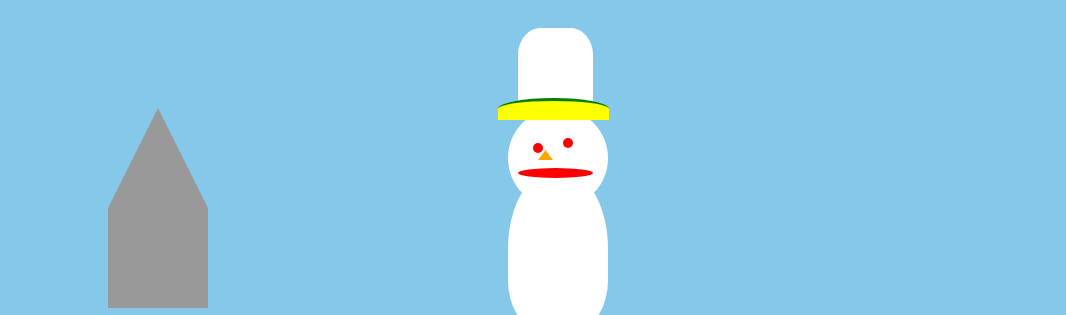
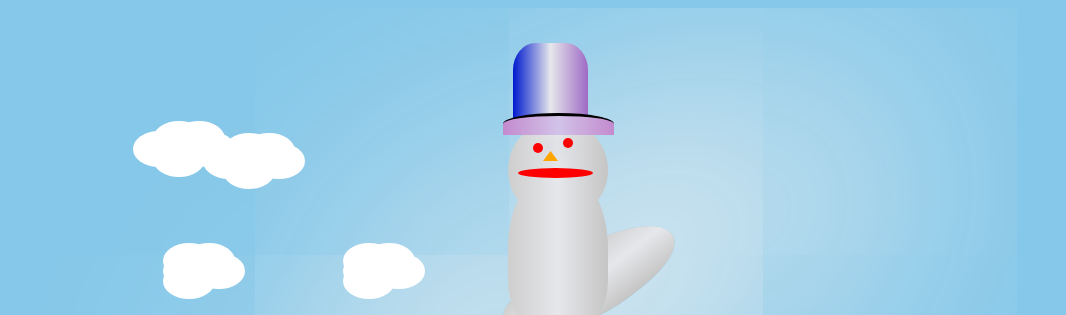
Before and after one commit to steveng2/codechallenge, a plain HTML site: page index.html in a window 1280 px wide. Shown: the top 315 px of the page, without its empty margins (0-1066 px from the left). Drawn offline with Linux system fonts and the light colour scheme.

Commit message:
add showman hat with colour, add clouds and h1

```diff
--- a/index.html
+++ b/index.html
@@ -4,25 +4,61 @@
   <meta charset="UTF-8">
   <meta name="viewport" content="width=device-width, initial-scale=1.0">
   <meta http-equiv="X-UA-Compatible" content="ie=edge">
+  <link href="https://fonts.googleapis.com/css?family=Indie+Flower" rel="stylesheet">
   <link rel="stylesheet" href="style.css">
-    <title>CSS Images </title>
+  <title>Code Nijar </title>
 </head>
 <body>
+  <h1>Merry Christmas</h1>
 <div class="wrapper">
-
-    <div class="house"></div>
-    <div class="roof"></div>
 
  <div class="snowman_wrapper">
   <div class="snowman_head"></div>
-     <div class="snowman_body"></div>
   <div class="eye_left"></div>
   <div class="eye_right"></div>
   <div class="mouth"></div>
+  <div class="nose"></div>
+  <div class="snowman_body"></div>
+  <div class="snowman_shadow"></div>
+ </div>
+  <div class="hat_wrapper">
     <div class="hat"></div>
     <div class="hat_band"></div>
-     <div class="nose"></div>
   </div>
+   <div class="cloud_wrapper">
+     <div class="cloud_leave1"></div>
+     <div class="cloud_leave2"></div>
+     <div class="cloud_leave3"></div>
+     <div class="cloud_leave4"></div>
+     <div class="cloud_leave5"></div>
+     <div class="cloud_leave6"></div>
+  </div>
+  <div class="cloud_wrapper2">
+     <div class="cloud"></div>
+     <div class="cloud_leave2"></div>
+     <div class="cloud_leave3"></div>
+     <div class="cloud_leave4"></div>
+     <div class="cloud_leave5"></div>
+     <div class="cloud_leave6"></div>
+  </div>
+   <div class="cloud_wrapper3">
+     <div class="cloud_leave1"></div>
+     <div class="cloud_leave2"></div>
+     <div class="cloud_leave3"></div>
+     <div class="cloud_leave4"></div>
+     <div class="cloud_leave5"></div>
+     <div class="cloud_leave6"></div>
+  </div>
+  <div class="cloud_wrapper4">
+     <div class="cloud"></div>
+     <div class="cloud_leave2"></div>
+     <div class="cloud_leave3"></div>
+     <div class="cloud_leave4"></div>
+     <div class="cloud_leave5"></div>
+     <div class="cloud_leave6"></div>
+  </div>
+
+   <!--snow ground -->
    <div class="snow_ground"></div>
    <div class="snow_ground2"></div>
    <div class="snow_ground3"></div>
@@ -33,4 +69,5 @@
    <div class="snow_ground8"></div>
    <div class="snow_ground9"></div>
 </div>
+</body>
 </html>
--- a/style.css
+++ b/style.css
@@ -10,6 +10,14 @@
 }
 body {
   background-color: #86C8E9;
+
+}
+h1 {
+  font-family: 'Indie Flower', cursive;
+  position: absolute;
+  top: 300px;
+  left: 145px;
+
 }
 .wrapper {
     position: relative;
@@ -18,41 +26,29 @@
     overflow: hidden;
 }
 
-  .roof {
-    position: absolute;
-    top: 100px;
-    left: 100px;
-    height: 100px;
-    width: 100px;
-    background-color: var(--main-color-roof);
 
-  -webkit-clip-path: polygon(50% 0%, 0% 100%, 100% 100%);
-  clip-path: polygon(50% 0%, 0% 100%, 100% 100%);
-  }
-  .house {
-    position: absolute;
-    top: 200px;
-    left: 100px;
-    height: 100px;
-    width: 100px;
-    background-color: var(--main-color-roof);
-  }
 .snowman_wrapper {
   position: absolute;
   top: 10px;
   left: 300px;
 }
 .snowman_head {
+  z-index: 1;
   position: absolute;
-    top: 90px;
+  top: 102px;
   left: 200px;
   height: 100px;
   width: 100px;
   border-radius: 50%;
   background-color: var(--main-color-snowman);
+  background: #CECECE;
+  background: -moz-linear-gradient(left, #CECECE 0%, #E6E7EB 50%, #C5C5C5 100%);
+  background: -webkit-linear-gradient(left, #CECECE 0%, #E6E7EB 50%, #C5C5C5 100%);
+  background: linear-gradient(to right, #CECECE 0%, #E6E7EB 50%, #C5C5C5 100%);
 }
 
 .snowman_body {
+  z-index: 0;
   position: absolute;
   top: 150px;
   left: 200px;
@@ -62,7 +58,118 @@
   background-color: var(--main-color-snowman);
   border-bottom-right-radius: 30%;
   border-bottom-left-radius: 30%;
+  background-color: #CECECE;
+  background: -moz-linear-gradient(left, #CECECE 0%, #E6E7EB 50%, #C5C5C5 100%);
+  background: -webkit-linear-gradient(left, #CECECE 0%, #E6E7EB 50%, #C5C5C5 100%);
+  background: linear-gradient(to right, #CECECE 0%, #E6E7EB 50%, #C5C5C5 100%);
+}
+.snowman_shadow {
+  z-index: -2;
+  position: absolute;
+  top: 200px;
+  left: 226px;
+  width: 100px;
+  height: 100px;
+  border-radius: 40%;
 
+  background: linear-gradient(to right, #CECECE 0%, #E6E7EB 50%, #C5C5C5 100%);
+
+  -webkit-box-shadow: 50px 50px 9px 5px #F7F7F7;
+box-shadow: 5px 4px 244px 133px #F1F1F1;
+  -moz-transform: translate(13px, 9px) skew(-52deg, 7deg);
+-webkit-transform: translate(13px, 9px) skew(-52deg, 7deg);
+-o-transform: translate(13px, 9px) skew(-52deg, 7deg);
+-ms-transform: translate(13px, 9px) skew(-52deg, 7deg);
+transform: translate(13px, 9px) skew(-52deg, 7deg);
+  border-top-right-radius: 999px;
+  border-top-left-radius:  800px;
+  border-bottom-right-radius: 650px;
+  border-bottom-left-radius:  550px;
+}
+.eye_left {
+  z-index: 1;
+  background-color: red;
+  height: 10px;
+  width: 10px;
+  position: absolute;
+  top: 125px;
+  left: 225px;
+  border-radius: 50%;
+  -webkit-box-shadow: 18px 1px 21px -2px rgba(0,0,0,0.45);
+box-shadow: 18px 1px 21px -2px rgba(0,0,0,0.45);
+}
+.eye_right {
+  z-index: 1;
+  background-color: red;
+  height: 10px;
+  width: 10px;
+  position: relative;
+  top: 120px;
+  left: 255px;
+  border-radius: 50%;
+}
+
+.mouth {
+  z-index: 1;
+  background-color: red;
+  height: 10px;
+  width: 75px;
+  position: relative;
+  top: 140px;
+  left: 210px;
+  border-radius: 50%;
+}
+
+.nose {
+  z-index: 2;
+  background-color: orange;
+  height: 10px;
+  width: 15px;
+  position: relative;
+  top: 113px;
+  left: 235px;
+
+-webkit-clip-path: polygon(50% 0%, 0% 100%, 100% 100%);
+clip-path: polygon(50% 0%, 0% 100%, 100% 100%);
+}
+.hat_wrapper {
+  width:  100%;
+  height: 100%;
+  position: absolute;
+  top: 22px;
+  left: 295px;
+}
+.hat {
+  z-index: 2;
+  background-color: white;
+  height: 90px;
+  width: 75px;
+  position: absolute;
+  top: 13px;
+  left: 210px;
+  border-top-right-radius: 30%;
+  border-top-left-radius: 30%;
+  background: #001ACE;
+  background: -moz-linear-gradient(left, #001ACE 0%, #E6E7EB 50%, #9E6AC5 100%);
+  background: -webkit-linear-gradient(left, #001ACE 0%, #E6E7EB 50%, #9E6AC5 100%);
+  background: linear-gradient(to right, #001ACE 0%, #E6E7EB 50%, #9E6AC5 100%);
+}
+.hat_band {
+  z-index: 5;
+  position: absolute;
+  top:  83px;
+  left: 200px;
+  background-color: green;
+  height: 19px;
+  width: 111px;
+  border-top-right-radius: 90%;
+  border-top-left-radius: 90%;
+  border-top-style: solid;
+  border-top-color: black;
+  background: #C38ACE;
+  background: -moz-linear-gradient(left,   #C38ACE 0%, #D2C3E8 50%, #C38ACE  100%);
+ background: -webkit-linear-  gradient(left, #C38ACE 0%, #D2C3E8 50%,  #C38ACE 100%);
+ background: linear-gradient(to right,  #C38ACE 0%, #D2C3E8 50%, #C38ACE 100%);
 }
 
 .eye_left {
@@ -94,54 +201,9 @@
   border-radius: 50%;
 }
 
-  .nose {
-    background-color: orange;
-    height: 10px;
-    width: 15px;
-    position: relative;
-    top: 90px;
-    left: 230px;
-
-  -webkit-clip-path: polygon(50% 0%, 0% 100%, 100% 100%);
-  clip-path: polygon(50% 0%, 0% 100%, 100% 100%);}
-  .hat {
-    background-color: white;
-    height: 90px;
-    width: 75px;
-    position: absolute;
-    top: 10px;
-    left: 210px;
-    border-top-right-radius: 30%;
-    border-top-left-radius: 30%;
-  }
-  .hat_band {
-    background-color: yellow;
-    height: 19px;
-    width: 111px;
-    position: relative;
-    top: 60px;
-    left: 190px;
-    border-top-right-radius: 90%;
-    border-top-left-radius: 90%;
-    border-top-style: solid;
-    border-top-color: green;
-  }
-  .hat_band:before {
-    background-color: brown;
-    height: 19px;
-    width: 111px;
-    position: relative;
-    top: 60px;
-    left: 10px;
-    border-top-right-radius: 90%;
-    border-top-left-radius: 90%;
-    border-top-style: solid;
-    border-top-color: green;
-  }
-
 .snow_ground {
   position: absolute;
-    top: 390px;
+  top: 300px;
   left: 100px;
   width: 100px;
   height: 300px;
@@ -152,7 +214,7 @@
 }
 .snow_ground2 {
   position: absolute;
-    top: 390px;
+  top: 303px;
   left: 150px;
   width: 100px;
   height: 300px;
@@ -164,7 +226,7 @@
 
 .snow_ground3 {
   position: absolute;
-    top: 370px;
+  top: 310px;
   left: 10px;
   width: 100px;
   height: 300px;
@@ -175,7 +237,7 @@
 }
 .snow_ground4 {
   position: absolute;
-    top: 370px;
+  top: 310px;
   left: 220px;
   width: 100px;
   height: 300px;
@@ -186,7 +248,7 @@
 }
 .snow_ground5 {
   position: absolute;
-    top: 345px;
+  top: 295px;
   left: 300px;
   width: 150px;
   height: 300px;
@@ -197,7 +259,7 @@
 }
 .snow_ground6 {
   position: absolute;
-    top: 395px;
+  top: 335px;
   left: 390px;
   width: 150px;
   height: 300px;
@@ -208,19 +270,17 @@
 }
 .snow_ground7 {
   position: absolute;
-    top: 370px;
+  top: 320px;
   left: 470px;
   width: 150px;
   height: 300px;
   background-color: white;
-
-
   -webkit-clip-path: circle(30.7% at 50% 100%);
 clip-path: circle(30.7% at 50% 100%);
 }
 .snow_ground8 {
   position: absolute;
-    top: 370px;
+  top: 290px;
   left: 570px;
   width: 250px;
   height: 300px;
@@ -231,7 +291,7 @@
 }
 .snow_ground9 {
   position: absolute;
-    top: 390px;
+  top: 290px;
   left: 670px;
   width: 450px;
   height: 300px;
@@ -240,3 +300,85 @@
   -webkit-clip-path: circle(30.7% at 50% 100%);
 clip-path: circle(30.7% at 50% 100%);
 }
+.cloud_wrapper {
+  position: absolute;
+  left: 10px;
+  top: 122px;
+}
+.cloud_wrapper2 {
+  position: absolute;
+  left: 70px;
+  top: 12px;
+}
+.cloud_wrapper3 {
+  position: absolute;
+  left: 190px;
+  top: 122px;
+}
+
+.cloud_leave2  {
+  height: 100px;
+  width: 400px;
+  background-color: red;
+}
+
+.cloud {
+  position: absolute;
+  left: 100px;
+  top: 100px;
+ clip-path: ellipse(73% 40% at 26% 23%);
+  background-color: white;
+  clip-path: ellipse(26% 18% at 51% 41%);
+  height: 100px;
+  width: 100px;
+}
+.cloud_leave2 {
+  position: absolute;
+  left: 120px;
+  top: 100px;
+ clip-path: ellipse(73% 40% at 26% 23%);
+  background-color: white;
+  clip-path: ellipse(26% 18% at 51% 41%);
+  height: 100px;
+  width: 100px;
+}
+.cloud_leave3 {
+  position: absolute;
+  left: 140px;
+  top: 90px;
+ clip-path: ellipse(73% 40% at 26% 23%);
+  background-color: white;
+  clip-path: ellipse(26% 18% at 51% 41%);
+  height: 100px;
+  width: 100px;
+}
+.cloud_leave4 {
+  position: absolute;
+  left: 120px;
+  top: 90px;
+ clip-path: ellipse(73% 40% at 26% 23%);
+  background-color: white;
+  clip-path: ellipse(26% 18% at 51% 41%);
+  height: 100px;
+  width: 100px;
+}
+.cloud_leave5 {
+  position: absolute;
+  left: 120px;
+  top: 110px;
+ clip-path: ellipse(73% 40% at 26% 23%);
+  background-color: white;
+  clip-path: ellipse(26% 18% at 51% 41%);
+  height: 100px;
+  width: 100px;
+}
+.cloud_leave6 {
+  position: absolute;
+  left: 150px;
+  top: 100px;
+ clip-path: ellipse(73% 40% at 26% 23%);
+  background-color: white;
+  clip-path: ellipse(26% 18% at 51% 41%);
+  height: 100px;
+  width: 100px;
+}
```
Lines whose indentation alone changed are shown as unchanged.
